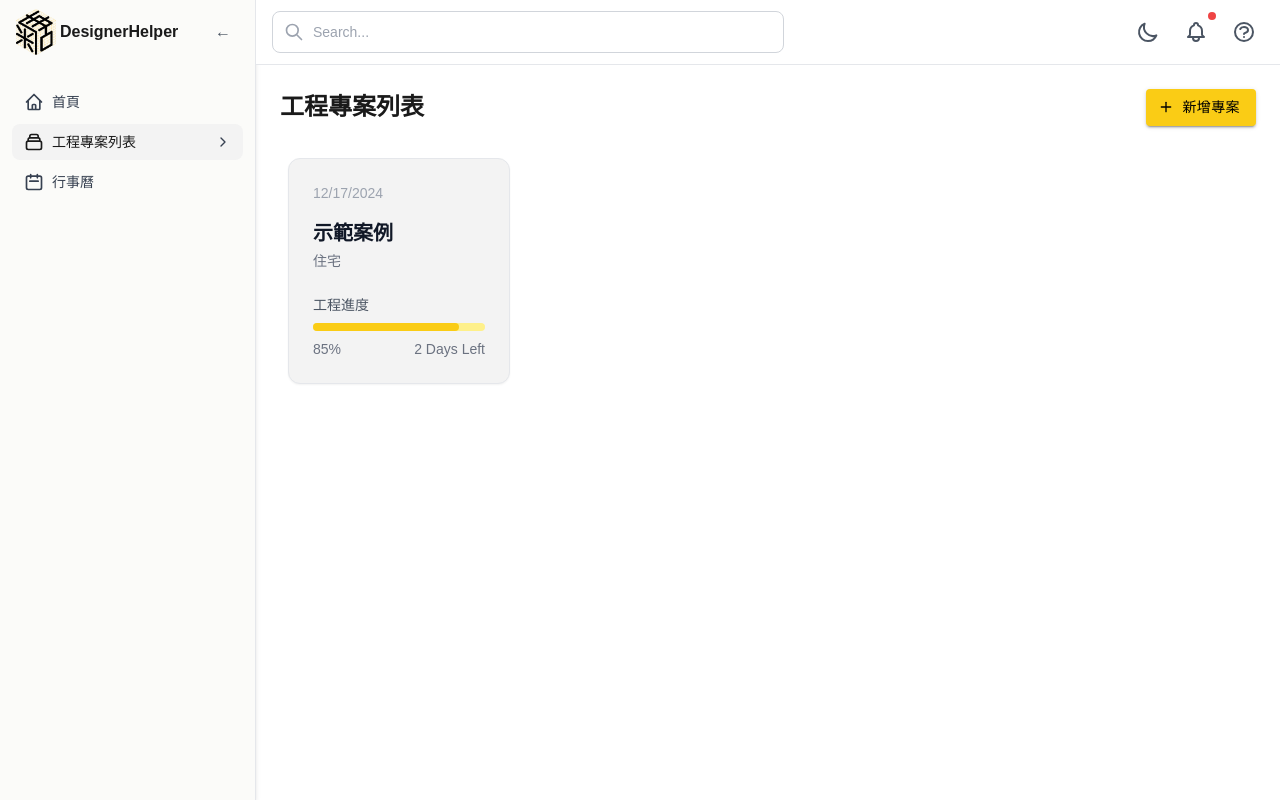
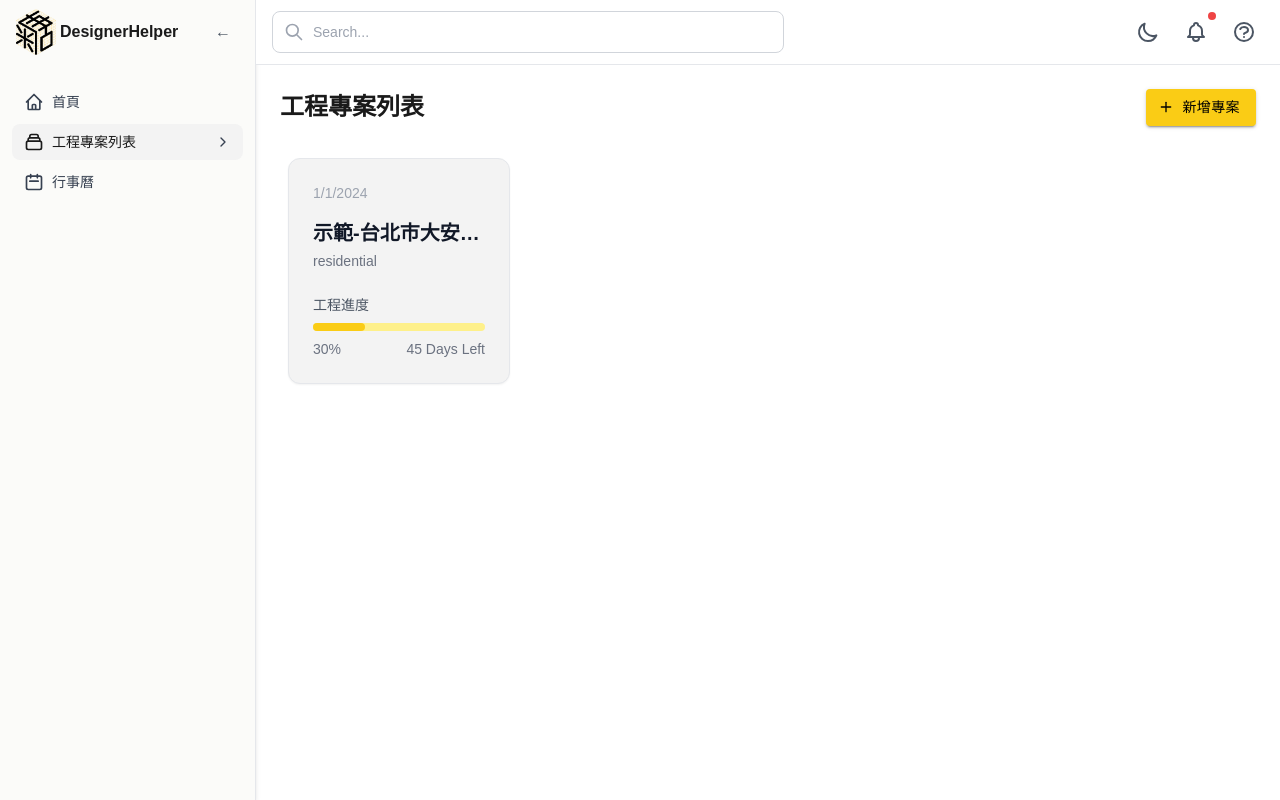
Before and after one commit to eddie8119/interior-helper, a Next.js app: page /projects in a window 1280 px wide. Built offline with nearby package versions, Linux system fonts and the light colour scheme.

Commit message:
feat: add constructionContainer 資料

```diff
--- a/src/components/projects/AddProjectDialog.tsx
+++ b/src/components/projects/AddProjectDialog.tsx
@@ -24,10 +24,10 @@ interface AddProjectDialogProps {
 }
 
 const PROJECT_TYPES = [
-  { value: '住宅', label: '住宅' },
-  { value: '豪宅', label: '豪宅' },
-  { value: '商空', label: '商空' },
-  { value: '辦公室', label: '辦公室' },
+  { value: 'residential', label: '住宅' },
+  { value: 'luxury', label: '豪宅' },
+  { value: 'commercial', label: '商空' },
+  { value: 'office', label: '辦公室' },
 ]
 
 export function AddProjectDialog({ onAddProject }: AddProjectDialogProps) {
--- a/src/constants/default-data.ts
+++ b/src/constants/default-data.ts
@@ -1,27 +1,50 @@
-import { ProjectBasic, Task } from '@/types/project'
+import { Task, ProjectBasic } from '@/types/project'
+
+export const constructionContainer:string[] = [
+  '拆除',
+  '機電',
+  '水電',
+  '地坪',
+  '泥做',
+  '門框',
+  '輕隔間',
+  '木做',
+  '油漆',
+]
 
 export const defaultProjects: ProjectBasic[] = [
   {
-    id: '0',
-    title: '示範案例',
-    type: '住宅',
-    progress: 85,
-    daysLeft: 2,
-    createdAt: new Date(),
+    id: '1',
+    title: '示範-台北市大安案案',
+    type: 'residential',
+    progress: 30,
+    daysLeft: 45,
+    createdAt: new Date('2024-01-01'),
+    containers: [
+      '拆除',
+      '機電',
+      '水電',
+      '地坪',
+      '泥做',
+      '門框',
+      '輕隔間',
+      '木做',
+      '油漆',
+    ],
   },
 ]
 
 export const defaultTasks: Task[] = [
   {
-    id: '0',
-    type:'拆除',
-    projectId: '0',
-    title: "示範標題",
-    content: "示範資訊",
-    status: 'todo',
-    priority: 'low',
-    dueDate: new Date(new Date().setDate(new Date().getDate() + 7)).toISOString().split('T')[0], // 7天後到期
-    createdAt: new Date(),
-    updatedAt: new Date(),
-  }
+    id: '1',
+    projectId: '1',
+    title: '現場丈量',
+    content: '確認現場尺寸與圖面相符',
+    type: 'site-preparation',
+    status: 'done',
+    priority: 'high',
+    dueDate: new Date('2024-12-01'),
+    createdAt: new Date('2024-01-01'),
+    updatedAt: new Date('2024-01-01'),
+  },
 ]
--- a/src/hooks/use-projects.ts
+++ b/src/hooks/use-projects.ts
@@ -2,7 +2,11 @@
 
 import { useState, useEffect } from 'react'
 import { ProjectBasic, Task } from '@/types/project'
-import { defaultProjects, defaultTasks } from '@/constants/default-data'
+import {
+  defaultProjects,
+  defaultTasks,
+  constructionContainer,
+} from '@/constants/default-data'
 
 // Storage keys
 const STORAGE_KEYS = {
@@ -70,6 +74,7 @@ export function useProjects() {
         ...project,
         id: crypto.randomUUID(),
         createdAt: new Date(),
+        containers: constructionContainer,
       }
 
       const updatedProjects = [...projects, newProject]
```
Also changed, not shown: src/types/project.ts (+6 -5 lines).
